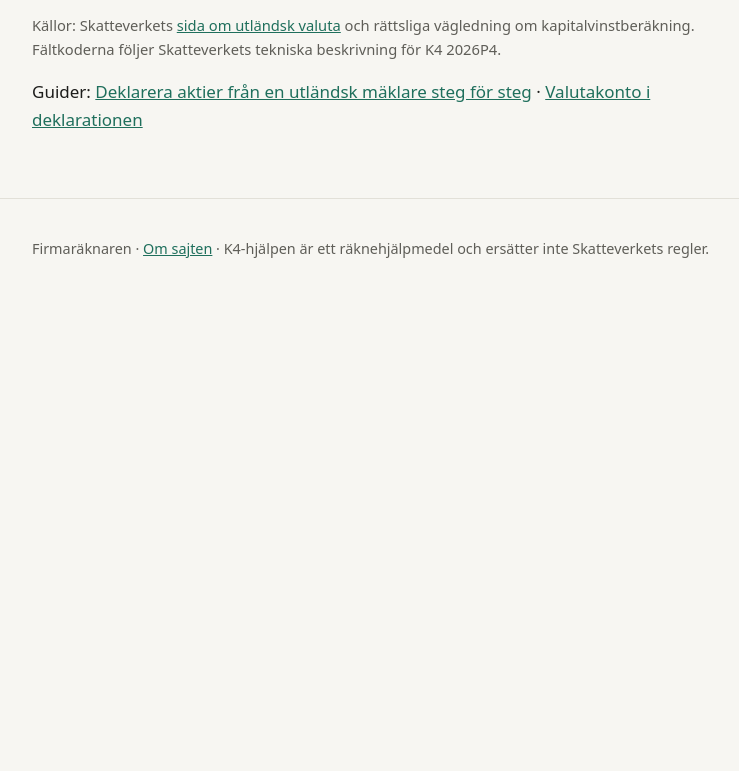
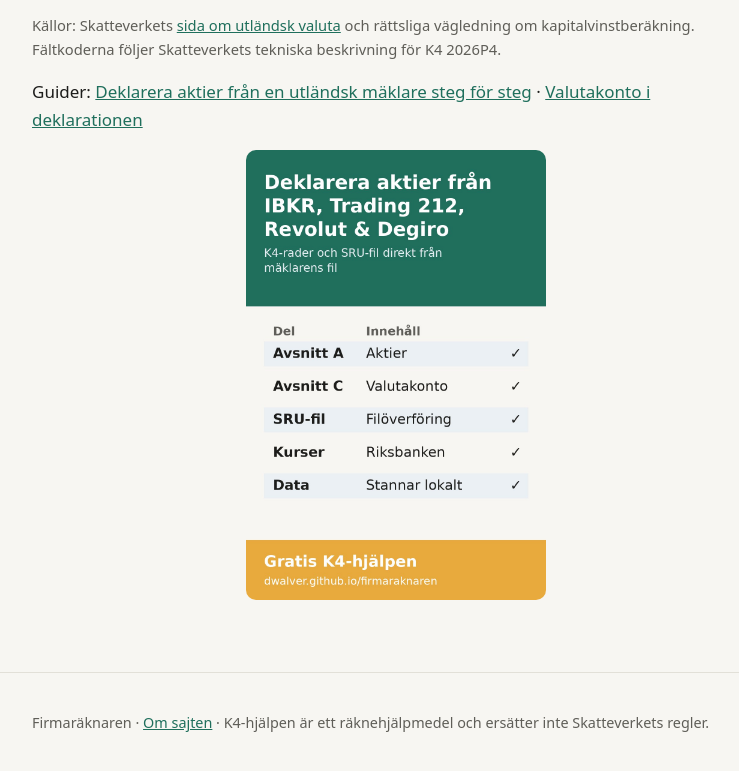
Before and after one commit to Dwalver/firmaraknaren, a plain HTML site: page k4/index.html in a window 1280 px wide. Shown: the part 1784-2555 px from the top of the page, without its empty margins (244-983 px from the left). Before the commit the page ends 2099 px from the top, so only its background shows below. Drawn offline with Linux system fonts and the light colour scheme.

Commit message:
Pin-bild och og:image på K4-hjälpen (#10)
Claude-Session: https://claude.ai/code/session_01TcV97V6oY6DDkutDTg8h2Z

Co-authored-by: Claude <noreply@anthropic.com>

```diff
--- a/k4/index.html
+++ b/k4/index.html
@@ -12,6 +12,7 @@
 <meta property="og:type" content="website">
 <meta property="og:url" content="https://dwalver.github.io/firmaraknaren/k4/">
 <meta property="og:locale" content="sv_SE">
+<meta property="og:image" content="https://dwalver.github.io/firmaraknaren/pins/k4.jpg">
 <script type="application/ld+json">
 {"@context":"https://schema.org","@type":"FAQPage","mainEntity":[
 {"@type":"Question","name":"Hur deklarerar jag aktier från Interactive Brokers, Trading 212, Revolut eller Degiro?","acceptedAnswer":{"@type":"Answer","text":"Utländska mäklare skickar oftast inte kontrolluppgift till Skatteverket, så du fyller i bilaga K4 själv. Försäljningspris och omkostnadsbelopp ska räknas om till svenska kronor och omkostnadsbeloppet beräknas med genomsnittsmetoden. K4-hjälpen gör det åt dig från mäklarens CSV-fil."}},
@@ -168,6 +169,7 @@
 </ul>
 <p class="muted" style="font-size:.92rem">Källor: Skatteverkets <a href="https://www.skatteverket.se/privat/skatter/vardepapper/omovrigavardepapper/utlandskvaluta.4.233f91f71260075abe8800098753.html" rel="noopener">sida om utländsk valuta</a> och rättsliga vägledning om kapitalvinstberäkning. Fältkoderna följer Skatteverkets tekniska beskrivning för K4 2026P4.</p>
 <p>Guider: <a href="../deklarera-aktier-utlandsk-maklare.html">Deklarera aktier från en utländsk mäklare steg för steg</a> · <a href="../valutakonto-k4.html">Valutakonto i deklarationen</a></p>
+<p style="text-align:center"><img src="../pins/k4.jpg" alt="K4-hjälpen: deklarera aktier från IBKR, Trading 212, Revolut och Degiro" width="300" height="450" loading="lazy" style="max-width:100%;height:auto;border-radius:10px"></p>
 </div></main>
 
 <footer><div class="wrap"><p class="muted" style="font-size:.9rem">Firmaräknaren · <a href="../om.html">Om sajten</a> · K4-hjälpen är ett räknehjälpmedel och ersätter inte Skatteverkets regler.</p></div></footer>
```
